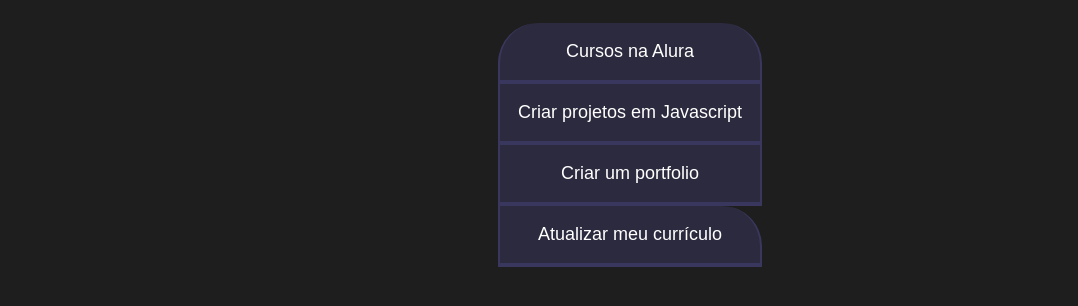
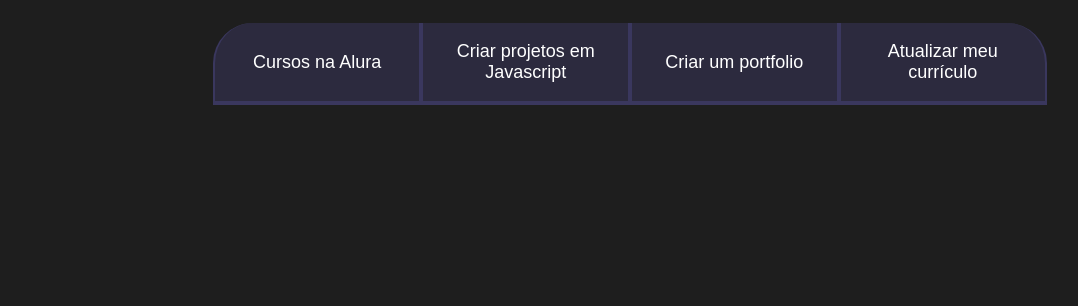
Before and after one commit to Pietro1-code/projeto-de-vida-2.0, a plain HTML site: page index.html in a window 1280 px wide. Shown: the part 80-386 px from the top of the page, without its empty margins (10-1088 px from the left). Drawn offline with Linux system fonts and the light colour scheme.

Commit message:
unidade 1

```diff
--- a/style.css
+++ b/style.css
@@ -59,6 +59,20 @@
   display: block;
 }
 @media screen and (min-width: 768px) {
+  .botoes {
+    display: flex;
+  }
+}
+
+@media screen and (min-width: 768px) {
+  /* Código omitido */
+
+  .botao:first-child {
+    border-radius: 40px 0 0 0;
+  }
+}
+
+@media screen and (min-width: 768px) {
   /* Código omitido */
 
   .botao:last-child {
```
